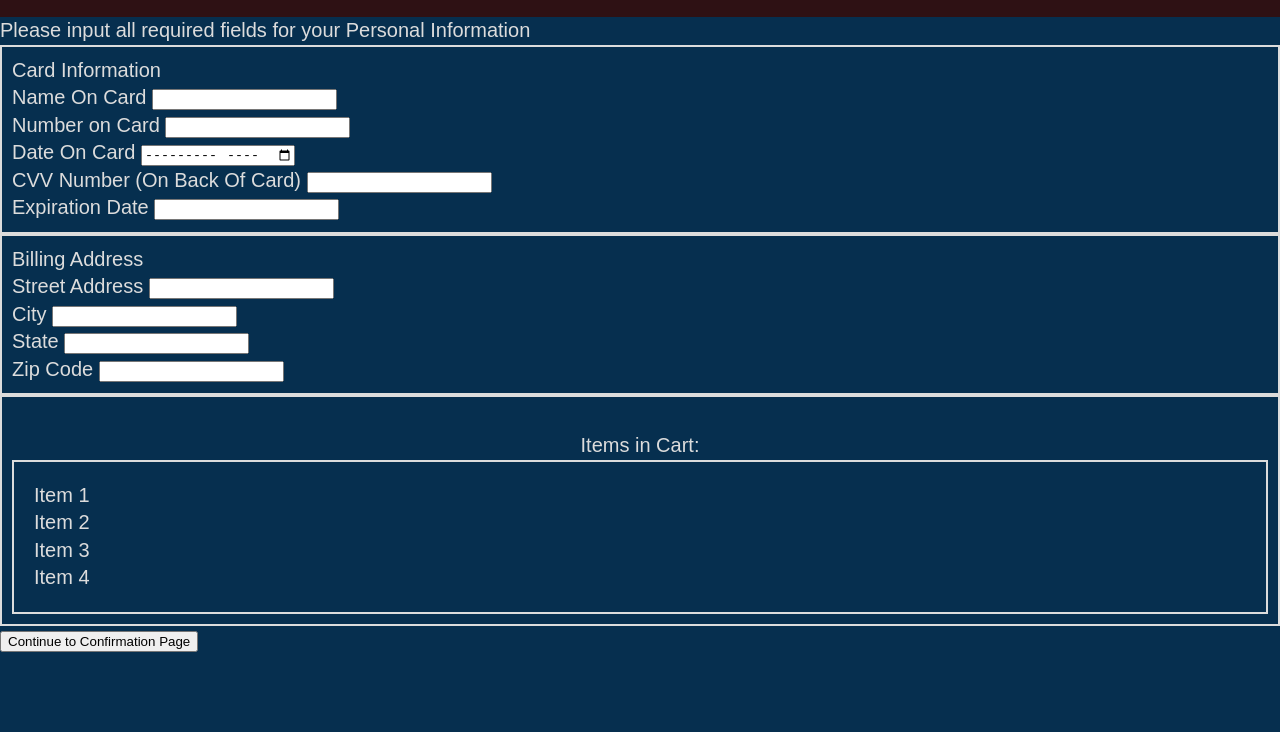
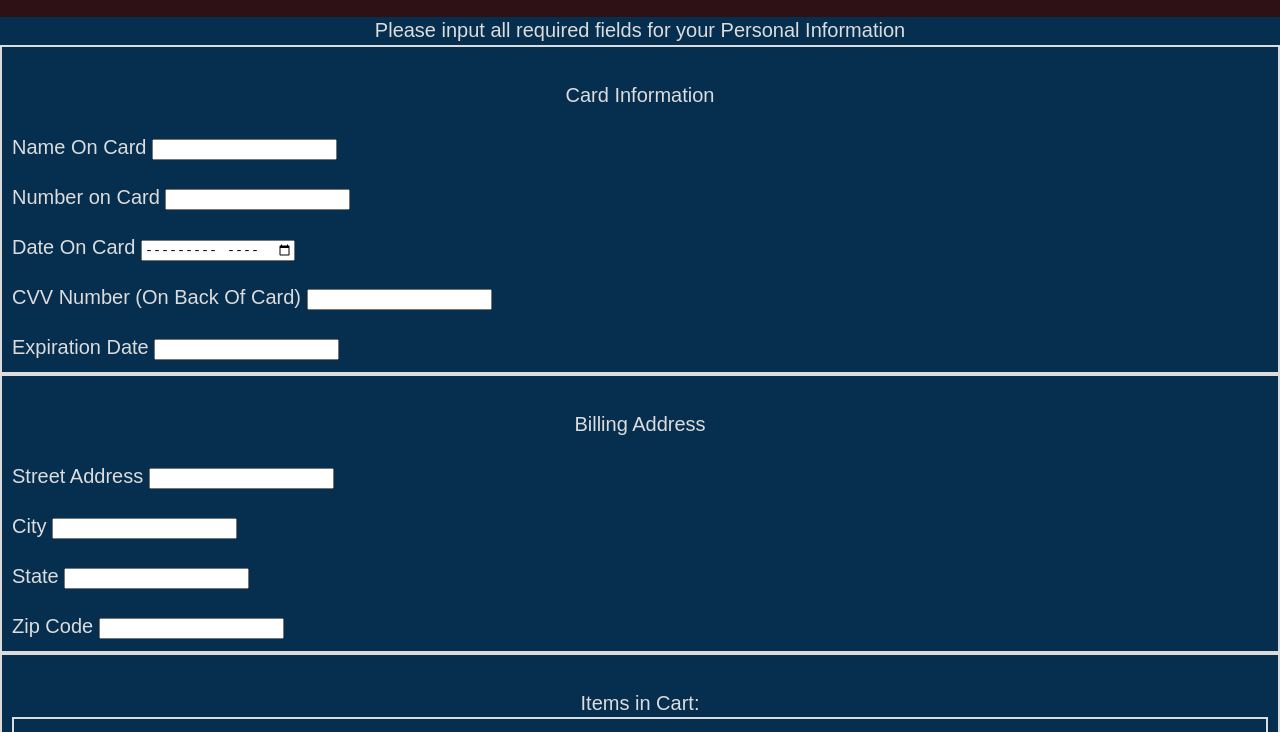
Before and after one commit to hci-unstoppable/hci-shopping-site-code, a website: page payment-information/index.html in a window 1280 px wide. Shown: the part 68-800 px from the top of the page. Drawn offline with Linux system fonts and the light colour scheme.

Commit message:
Add basic css to payment-information page

```diff
--- a/assets/screen.css
+++ b/assets/screen.css
@@ -30,7 +30,8 @@ header {
 }
 
 #required-personal-information,
-#required-shipping-information {
+#required-shipping-information,
+#required-payment-information {
   display: flex;
   justify-content: center;
 }
@@ -40,16 +41,20 @@ fieldset {
   border: 2px solid #DCDCDC;
 }
 
-#shipping-address {
+#shipping-address,
+#card-information,
+#billing-address {
   display: flex;
   justify-content: center;
   padding-top: 1.25em;
   padding-bottom: 1.25em;
 }
 #personal-information-fields,
-#shipping-information-fields {
+#shipping-information-fields,
+#payment-information-fields,
+#billing-address-fields {
   display: grid;
-  gap: 1.5em; /*24/16 = 1.5*/
+  gap: 1.125em;
   grid-template-columns: repeat(1, 1fr);
 }
 
--- a/payment-information/index.html
+++ b/payment-information/index.html
@@ -17,7 +17,7 @@
 
         <fieldset>
           <h2 id="card-information">Card Information</h2>
-          <ol>
+          <ol id="payment-information-fields">
             <li>
               <label for="name-on-card">Name On Card</label>
               <input type="text" id="name-on-card" name="name-on-card"/>
@@ -43,7 +43,7 @@
 
         <fieldset>
           <h2 id="billing-address">Billing Address</h2>
-          <ol>
+          <ol id="billing-address-fields">
             <li>
               <label for="street-address">Street Address</label>
               <input type="text" id="street-address" name="street-address"/>
```
